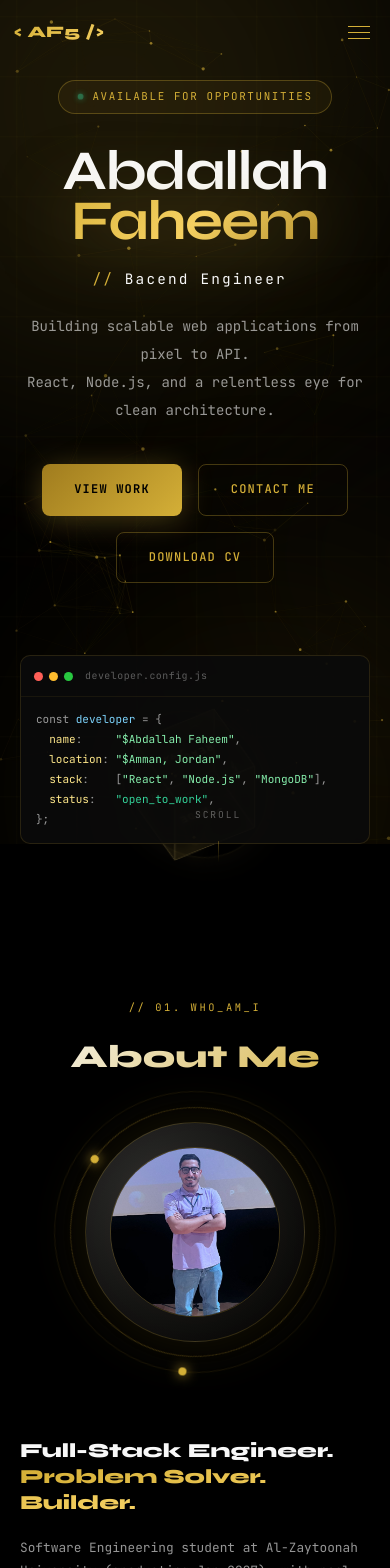
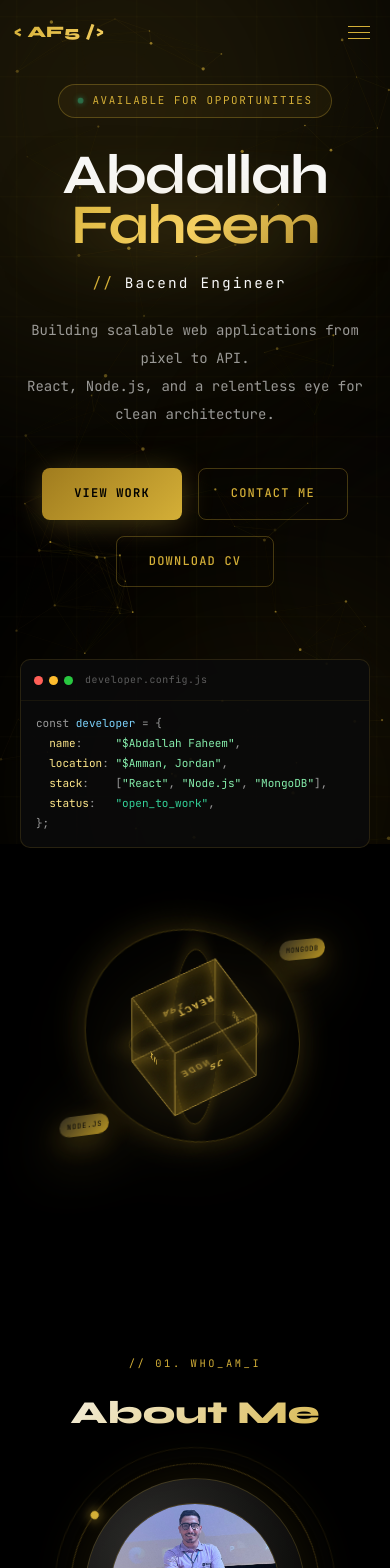
Before and after one commit to Abdaallah-Faheem5/Portfolio, a React (Vite) app: page / in a window 390 px wide. Shown: the top 1568 px of the page. Built offline with nearby package versions, Linux system fonts and the light colour scheme.

Commit message:
Final Portfolio

```diff
--- a/src/components/Hero.css
+++ b/src/components/Hero.css
@@ -503,13 +503,14 @@
 
 @media (max-width: 900px) {
   .hero {
-    padding-top: 90px;
-    padding-bottom: 250px;
+    padding-top: 96px;
+    padding-bottom: 80px;
   }
 
   .hero-content {
     grid-template-columns: 1fr;
     max-width: 700px;
+    padding-top: 0;
   }
 
   .hero-code-column {
@@ -528,61 +529,128 @@
   }
 
   .hero-3d-scene {
-    position: absolute;
+    position: relative;
+    order: 3;
+    z-index: 2;
     top: auto;
-    bottom: 22px;
-    right: 50%;
-    width: clamp(180px, 44vw, 280px);
-    opacity: 0.48;
-    transform: translateX(50%) rotateX(-10deg) rotateY(10deg);
-    transition: none;
-    filter: saturate(0.85);
-    animation: sceneDrift 8s ease-in-out infinite;
+    bottom: auto;
+    right: auto;
+    left: auto;
+    margin: 18px auto 0;
+    width: clamp(230px, 66vw, 360px);
+    opacity: 0.82;
+    transform: rotateX(calc(var(--my) * -7deg - 6deg)) rotateY(calc(var(--mx) * 10deg + 14deg));
+    transition: transform 120ms var(--ease-snap), opacity 200ms ease;
+    filter: saturate(1.1) brightness(1.06) drop-shadow(0 18px 36px rgba(212, 175, 55, 0.35));
+    animation: sceneDriftMobileStacked 7.5s ease-in-out infinite;
   }
 
   .scene-chip {
-    display: none;
+    display: inline-flex;
+    font-size: 0.5rem;
+    letter-spacing: 0.08em;
+    padding: 0px 8px;
+    opacity: 0.9;
   }
 
   .scene-cube {
-    width: 92px;
-    height: 92px;
+    width: 104px;
+    height: 104px;
   }
 
   .cube-front {
-    transform: translateZ(46px);
+    transform: translateZ(52px);
   }
 
   .cube-back {
-    transform: rotateY(180deg) translateZ(46px);
+    transform: rotateY(180deg) translateZ(52px);
   }
 
   .cube-right {
-    transform: rotateY(90deg) translateZ(46px);
+    transform: rotateY(90deg) translateZ(52px);
   }
 
   .cube-left {
-    transform: rotateY(-90deg) translateZ(46px);
+    transform: rotateY(-90deg) translateZ(52px);
   }
 
   .cube-top {
-    transform: rotateX(90deg) translateZ(46px);
+    transform: rotateX(90deg) translateZ(52px);
   }
 
   .cube-bottom {
-    transform: rotateX(-90deg) translateZ(46px);
+    transform: rotateX(-90deg) translateZ(52px);
+  }
+
+  .scene-ring {
+    border-color: rgba(212, 175, 55, 0.34);
+    box-shadow: 0 0 36px rgba(212, 175, 55, 0.22);
+  }
+
+  .chip-2 {
+    top: 72%;
+    left: 5%;
+  }
+
+  .chip-3 {
+    top: 20%;
+    right: 5%;
+  }
+
+  .hero-scroll-hint {
+    display: none;
   }
 }
 
 @media (max-width: 480px) {
   .hero {
-    padding: 80px 20px 60px;
+    padding: 84px 20px 70px;
+  }
+
+  .hero-content {
+    padding-top: 0;
   }
 
   .hero-3d-scene {
-    width: clamp(160px, 52vw, 230px);
-    bottom: 16px;
-    opacity: 0.4;
+    top: auto;
+    width: clamp(200px, 78vw, 310px);
+    opacity: 0.86;
+    margin-top: 14px;
+    filter: saturate(1.12) brightness(1.08) drop-shadow(0 14px 30px rgba(212, 175, 55, 0.32));
+  }
+
+  .scene-cube {
+    width: 96px;
+    height: 96px;
+  }
+
+  .cube-front {
+    transform: translateZ(48px);
+  }
+
+  .cube-back {
+    transform: rotateY(180deg) translateZ(48px);
+  }
+
+  .cube-right {
+    transform: rotateY(90deg) translateZ(48px);
+  }
+
+  .cube-left {
+    transform: rotateY(-90deg) translateZ(48px);
+  }
+
+  .cube-top {
+    transform: rotateX(90deg) translateZ(48px);
+  }
+
+  .cube-bottom {
+    transform: rotateX(-90deg) translateZ(48px);
+  }
+
+  .scene-chip {
+    font-size: 0.46rem;
+    padding: 4px 7px;
   }
 }
 
@@ -606,13 +674,13 @@
   }
 }
 
-@keyframes sceneDrift {
+@keyframes sceneDriftMobileStacked {
   0%,
   100% {
-    transform: translateX(50%) rotateX(-10deg) rotateY(10deg) translateY(0);
+    transform: rotateX(-6deg) rotateY(14deg) translateY(0);
   }
 
   50% {
-    transform: translateX(50%) rotateX(-14deg) rotateY(16deg) translateY(-8px);
+    transform: rotateX(-10deg) rotateY(20deg) translateY(-8px);
   }
 }
--- a/src/components/Hero.jsx
+++ b/src/components/Hero.jsx
@@ -119,13 +119,25 @@ export default function Hero() {
     const hero = heroRef.current;
     if (!hero) return;
     if (window.matchMedia('(prefers-reduced-motion: reduce)').matches) return;
+    const isTouchDevice = window.matchMedia('(hover: none) and (pointer: coarse)').matches;
+    const clamp = (value, min, max) => Math.max(min, Math.min(max, value));
+
+    const updateDepth = (clientX, clientY) => {
+      const rect = hero.getBoundingClientRect();
+      const x = clamp((clientX - rect.left) / rect.width - 0.5, -0.5, 0.5);
+      const y = clamp((clientY - rect.top) / rect.height - 0.5, -0.5, 0.5);
+      hero.style.setProperty('--mx', x.toFixed(3));
+      hero.style.setProperty('--my', y.toFixed(3));
+    };
 
     const handleMove = (event) => {
-      const rect = hero.getBoundingClientRect();
-      const x = (event.clientX - rect.left) / rect.width - 0.5;
-      const y = (event.clientY - rect.top) / rect.height - 0.5;
-      hero.style.setProperty('--mx', x.toFixed(3));
-      hero.style.setProperty('--my', y.toFixed(3));
+      updateDepth(event.clientX, event.clientY);
+    };
+
+    const handleTouchMove = (event) => {
+      const touch = event.touches[0];
+      if (!touch) return;
+      updateDepth(touch.clientX, touch.clientY);
     };
 
     const reset = () => {
@@ -133,10 +145,21 @@ export default function Hero() {
       hero.style.setProperty('--my', '0');
     };
 
+    if (isTouchDevice) {
+      hero.style.setProperty('--mx', '0.08');
+      hero.style.setProperty('--my', '-0.06');
+      hero.addEventListener('touchmove', handleTouchMove, { passive: true });
+      hero.addEventListener('touchend', reset);
+    }
+
     hero.addEventListener('pointermove', handleMove);
     hero.addEventListener('pointerleave', reset);
 
     return () => {
+      if (isTouchDevice) {
+        hero.removeEventListener('touchmove', handleTouchMove);
+        hero.removeEventListener('touchend', reset);
+      }
       hero.removeEventListener('pointermove', handleMove);
       hero.removeEventListener('pointerleave', reset);
     };
@@ -159,24 +182,6 @@ export default function Hero() {
     <section id="hero" className="hero" ref={heroRef}>
       <canvas ref={canvasRef} className="hero-canvas" />
 
-      <div className="hero-3d-scene" aria-hidden="true">
-        <div className="scene-ring scene-ring-1" />
-        <div className="scene-ring scene-ring-2" />
-        <div className="scene-ring scene-ring-3" />
-        <div className="scene-core" />
-
-        <div className="scene-cube">
-          <span className="cube-face cube-front">JS</span>
-          <span className="cube-face cube-back">API</span>
-          <span className="cube-face cube-right">UI</span>
-          <span className="cube-face cube-left">DB</span>
-          <span className="cube-face cube-top">NODE</span>
-          <span className="cube-face cube-bottom">REACT</span>
-        </div>
-
-
-      </div>
-
       <div className="hero-content">
         <div className="hero-code-column">
           <div className="hero-code">
@@ -195,6 +200,25 @@ export default function Hero() {
 };`}
             </pre>
           </div>
+        </div>
+
+        <div className="hero-3d-scene" aria-hidden="true">
+          <div className="scene-ring scene-ring-1" />
+          <div className="scene-ring scene-ring-2" />
+          <div className="scene-ring scene-ring-3" />
+          <div className="scene-core" />
+
+          <div className="scene-cube">
+            <span className="cube-face cube-front">JS</span>
+            <span className="cube-face cube-back">API</span>
+            <span className="cube-face cube-right">UI</span>
+            <span className="cube-face cube-left">DB</span>
+            <span className="cube-face cube-top">NODE</span>
+            <span className="cube-face cube-bottom">REACT</span>
+          </div>
+
+          <span className="scene-chip chip-2">Node.js</span>
+          <span className="scene-chip chip-3">MongoDB</span>
         </div>
 
         <div className="hero-main">
```
